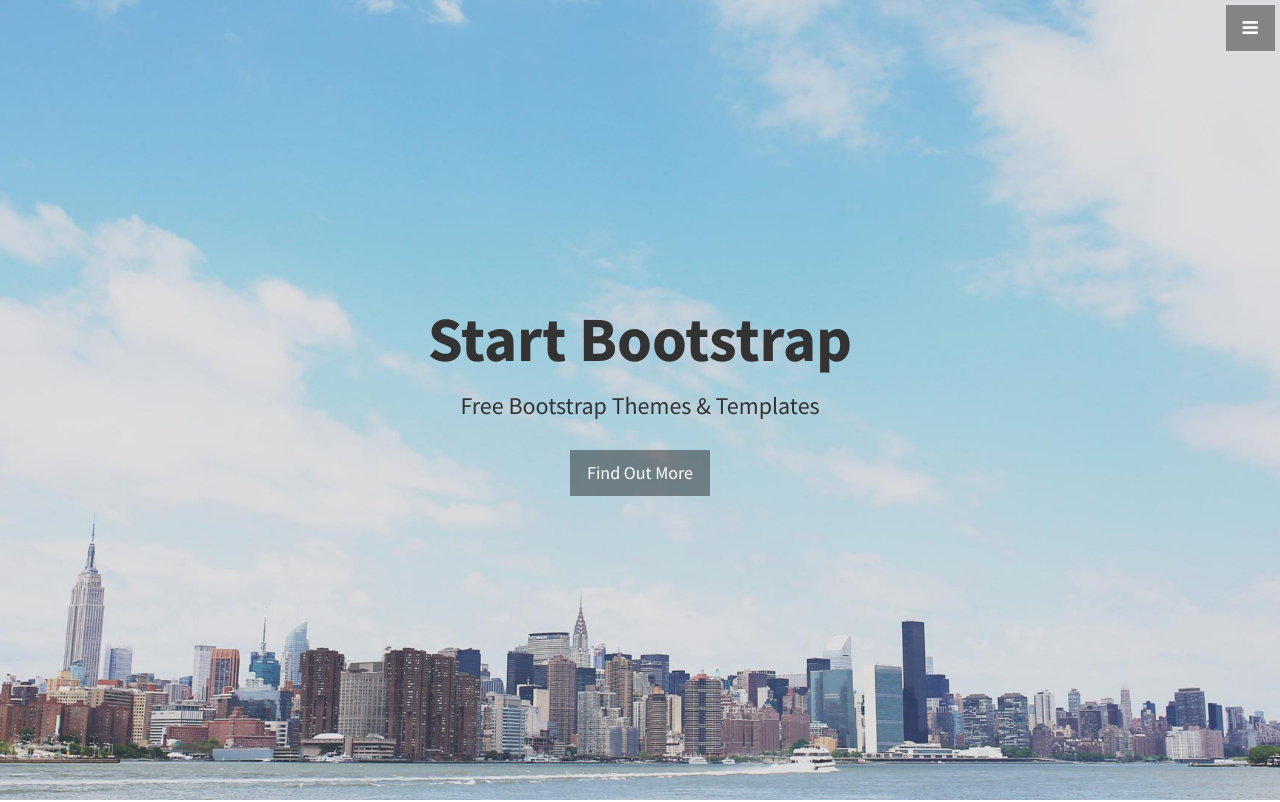
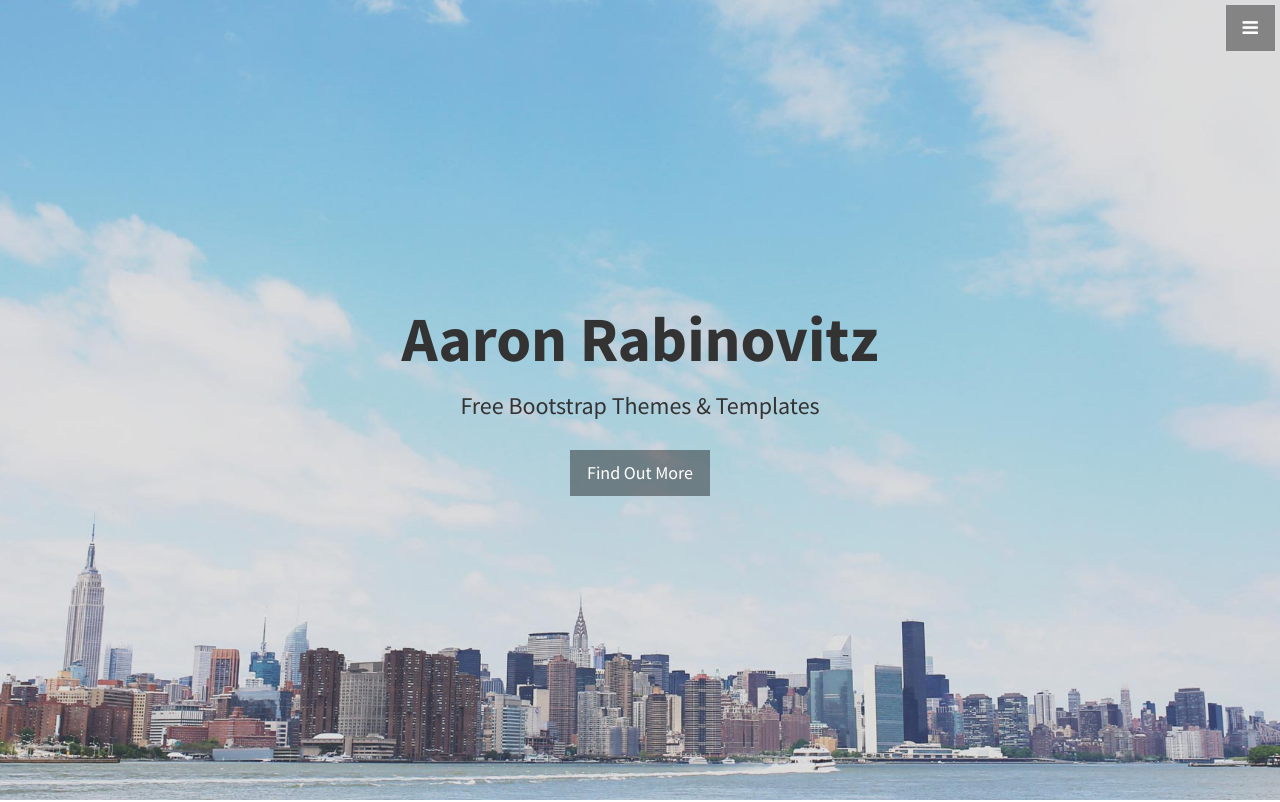
Before and after one commit to evanaaron26/evanaaron26.github.io, a plain HTML site: page index.html in a window 1280 px wide. Shown: the top 802 px of the page. Drawn offline with Linux system fonts and the light colour scheme.

Commit message:
secondary changes to website

```diff
--- a/index.html
+++ b/index.html
@@ -61,7 +61,7 @@
     <!-- Header -->
     <header id="top" class="header">
         <div class="text-vertical-center">
-            <h1>Start Bootstrap</h1>
+            <h1>Aaron Rabinovitz</h1>
             <h3>Free Bootstrap Themes &amp; Templates</h3>
             <br>
             <a href="#about" class="btn btn-dark btn-lg">Find Out More</a>
```
